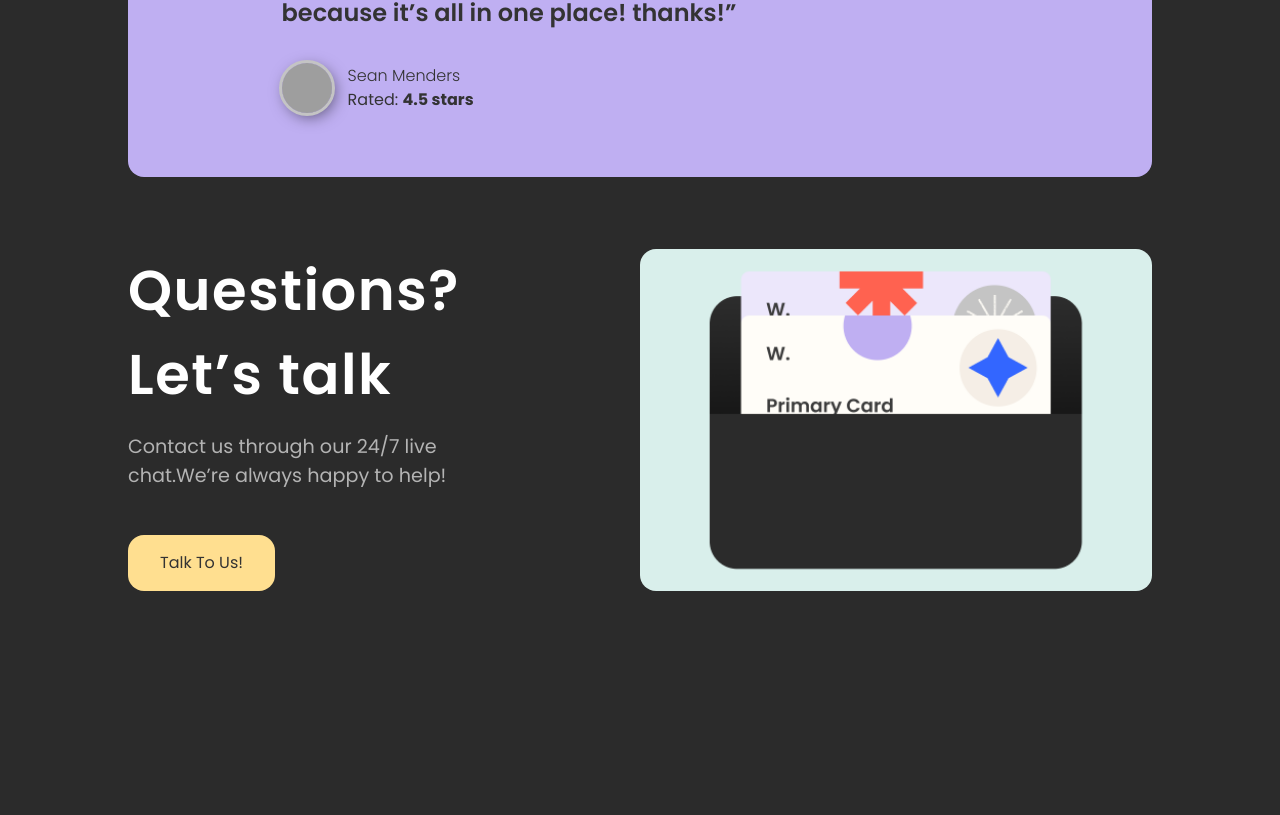
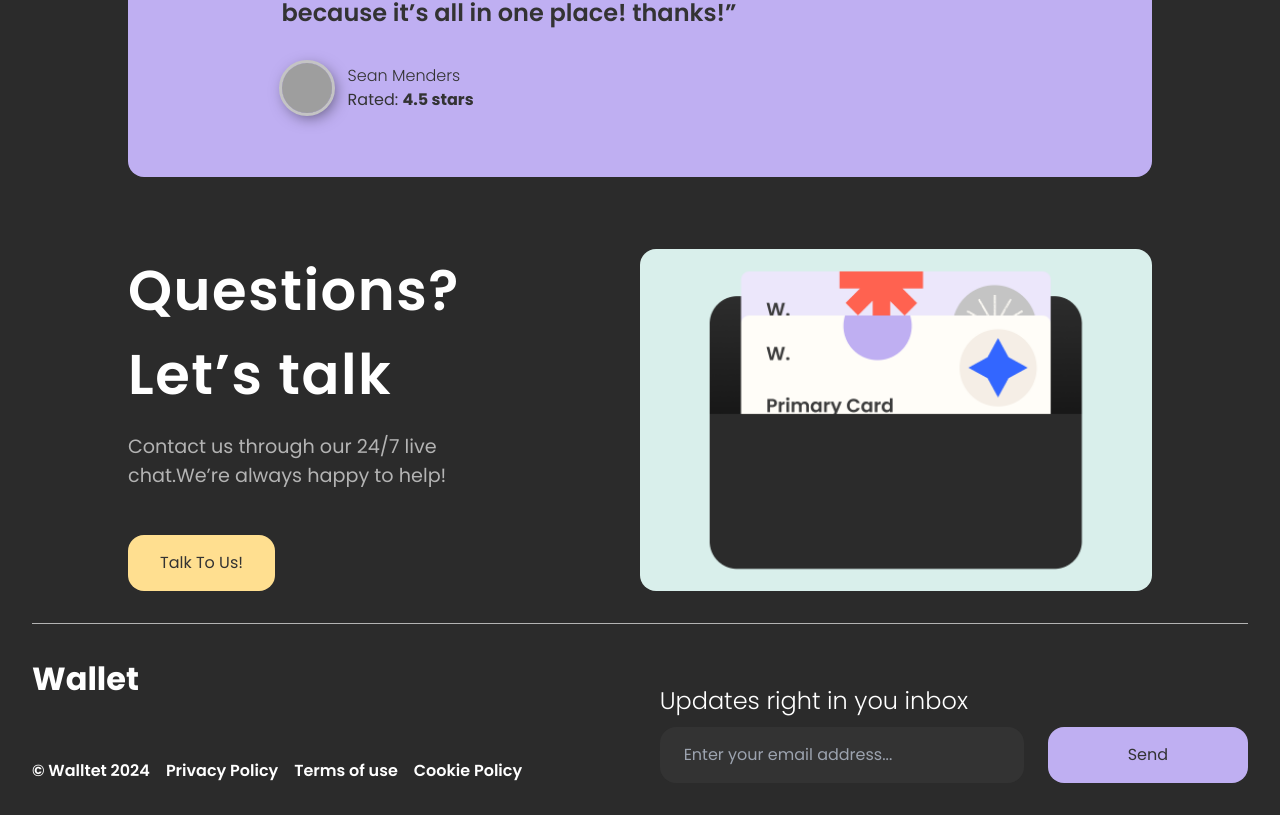
Before and after one commit to the-pro7/next-project, a Next.js app: page / in a window 1280 px wide. Shown: the part 1963-2778 px from the top of the page. Before the commit the page ends 2586 px from the top, so only its background shows below. Built offline with nearby package versions, Linux system fonts and the light colour scheme; grey boxes are pictures that could not be loaded.

Commit message:
completed footer

```diff
--- a/src/app/home.module.css
+++ b/src/app/home.module.css
@@ -6,11 +6,6 @@
   padding-top: 2.5em;
   padding-inline: 4em;
   position: relative;
-}
-
-.container::after {
-  content: "";
-  position: absolute;
 }
 
 .textContainer {
--- a/src/app/layout.tsx
+++ b/src/app/layout.tsx
@@ -2,6 +2,7 @@ import type { Metadata } from "next";
 import { Inter, Poppins } from "next/font/google";
 import "./globals.css";
 import Navbar from "../components/navbar/Navbar";
+import Footer from "../components/footer/Footer";
 
 // const inter = Inter({ subsets: ["latin"] });
 const poppins = Poppins({
@@ -24,6 +25,7 @@ export default function RootLayout({
       <body className={poppins.className}>
         <Navbar />
         {children}
+        <Footer />
       </body>
     </html>
   );
--- /dev/null
+++ b/src/components/footer/Footer.module.css
@@ -0,0 +1,42 @@
+.container {
+  display: flex;
+  align-items: end;
+  justify-content: space-between;
+  padding: 2em;
+  position: relative;
+}
+
+.seperator {
+  position: absolute;
+  top: 0;
+  left: 0;
+  right: 0;
+  width: 95%;
+  height: 1px;
+  margin: 0 auto;
+  background-color: var(--dull-white);
+}
+
+.text {
+  display: flex;
+  flex-direction: column;
+  gap: 3.5em;
+  /* align-items: center; */
+}
+
+.logo {
+  font-size: 2rem;
+  font-weight: 700;
+  cursor: pointer;
+}
+
+.links {
+  display: flex;
+  align-items: center;
+  gap: 1em;
+}
+
+.links li {
+  font-weight: 600;
+  font-size: 1rem;
+}
--- a/src/components/footer/Footer.tsx
+++ b/src/components/footer/Footer.tsx
@@ -1,7 +1,49 @@
 import React from "react";
+import styles from "./Footer.module.css";
+import { Links } from "../navbar/Navbar";
+import Link from "next/link";
+import Form from "../form/Form";
 
 const Footer = () => {
-  return <div>Footer</div>;
+  const links: Links[] = [
+    {
+      id: 1,
+      path: "/login",
+      text: "Privacy Policy",
+    },
+    {
+      id: 2,
+      path: "/signup",
+      text: "Terms of use",
+    },
+    {
+      id: 3,
+      path: "/signup",
+      text: "Cookie Policy",
+    },
+  ];
+
+  return (
+    <footer className={styles.container}>
+      <span className={styles.seperator}></span>
+      <div className={styles.text}>
+        <h1 className={styles.logo}>
+          <Link href="/">Wallet</Link>
+        </h1>
+        <ul className={styles.links}>
+          <li className={styles.attribution}>© Walltet 2024</li>
+          {links.map((link: Links) => (
+            <li key={link.id}>
+              <Link href={link.path} className={styles.link}>
+                {link.text}
+              </Link>
+            </li>
+          ))}
+        </ul>
+      </div>
+      <Form />
+    </footer>
+  );
 };
 
 export default Footer;
--- /dev/null
+++ b/src/components/form/Form.module.css
@@ -0,0 +1,36 @@
+.container {
+  display: flex;
+  gap: 0.5em;
+  flex-direction: column;
+  margin-left: auto;
+}
+
+.container span {
+  font-size: calc(0.5rem + 16px);
+  font-weight: 300;
+}
+
+.container button {
+  width: max-content;
+  background-color: var(--purple);
+  color: var(--dark-gray);
+}
+
+.formControl {
+  display: flex;
+  align-items: center;
+  gap: 1.5em;
+}
+
+.formControl > * {
+  padding: 1em 1.5em;
+  border-radius: 1rem;
+}
+
+.formControl button {
+  padding-inline: 5em;
+}
+
+.formControl input {
+  background-color: var(--dark-gray);
+}
--- /dev/null
+++ b/src/components/form/Form.tsx
@@ -0,0 +1,29 @@
+"use client";
+import React, { useState } from "react";
+import styles from "./Form.module.css";
+
+export default function Form() {
+  const [email, setEmail] = useState<string>("");
+
+  function handleEmailChange({
+    target: { value },
+  }: React.ChangeEvent<HTMLInputElement>) {
+    setEmail(value);
+  }
+
+  //   npm install eslint-plugin-jsdoc
+
+  return (
+    <form className={styles.container}>
+      <span>Updates right in you inbox</span>
+      <div className={styles.formControl}>
+        <input
+          placeholder="Enter your email address..."
+          value={email}
+          onChange={handleEmailChange}
+        />
+        <button type="submit">Send</button>
+      </div>
+    </form>
+  );
+}
--- a/src/components/navbar/Navbar.tsx
+++ b/src/components/navbar/Navbar.tsx
@@ -3,7 +3,7 @@ import React, { useEffect, useState } from "react";
 import Link from "next/link";
 import styles from "./Navbar.module.css";
 
-interface Links {
+export interface Links {
   id: number;
   path: string;
   text: string;
```
Also changed, not shown: 1 other file (tests, documents, lock files or other folders).
